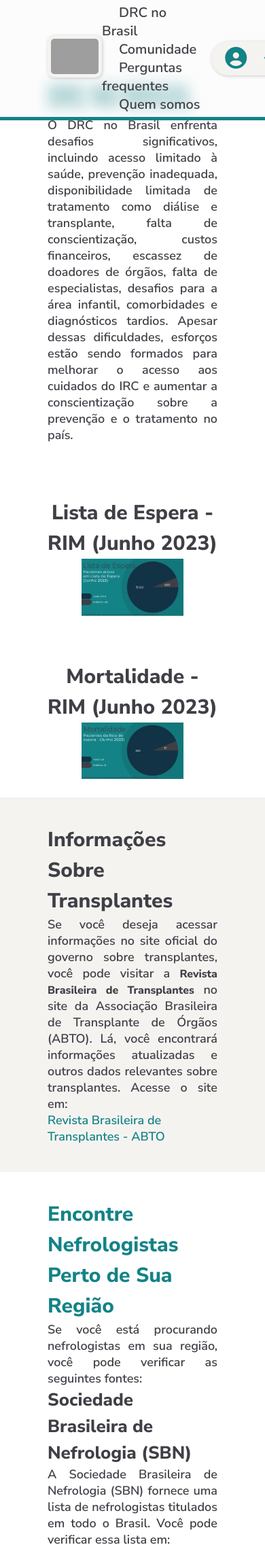
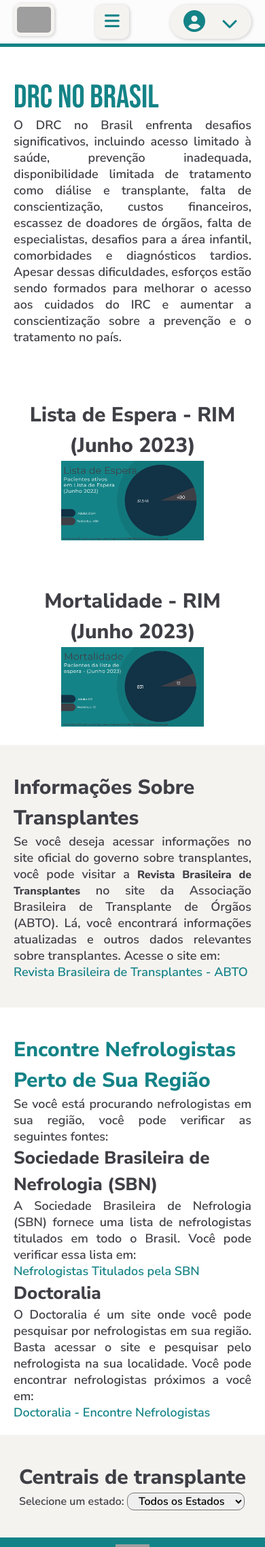
Before and after one commit to Sync-FATEC/API-NEFRO, a Flask app: page /drcBrasil in a window 390 px wide. Shown: the top 2276 px of the page at 68% size. Run offline with Flask 3, Linux system fonts and the light colour scheme; parts of the project's set-up code (start-up, migrations or seed data) failed here and were passed over; some libraries are stand-ins or nearby versions; grey boxes are pictures that could not be loaded.

Commit message:
Aprimoramento da responsividade do site.

```diff
--- a/src/app.py
+++ b/src/app.py
@@ -3,7 +3,7 @@ from flask_sqlalchemy import SQLAlchemy
 
 app = Flask(__name__)
 app.config.from_pyfile('config.py')
-db = SQLAlchemy(app) # Deixei comentado, para ter a execução é necessário configurar o banco;
+db = SQLAlchemy(app)
 
 from routes.views import *
 from routes.autenticar import *
--- a/src/config.py
+++ b/src/config.py
@@ -4,7 +4,7 @@ SQLALCHEMY_DATABASE_URI = \
     '{SGBD}://{usuario}:{senha}@{servidor}/{database}'.format(
         SGBD = 'mysql+mysqlconnector',
         usuario = 'root',
-        senha = 'fatec',
+        senha = '2412',
         servidor = 'localhost',
         database = 'Api'
     )
--- a/src/static/css/style.css
+++ b/src/static/css/style.css
@@ -67,6 +67,7 @@ h5{
 p {
     font-size: 18px;
     text-align: justify;
+    word-wrap: break-word;
 }
 a{
     text-decoration: none;
@@ -74,7 +75,7 @@ a{
 }
 li{
     list-style-type: none;
-    padding: 20px 0px 20px 25px;
+    padding: 20px 0px 20px 5px;
 }
 i{
     color: var(--cor-fonte-azul);
@@ -109,7 +110,6 @@ html {
 
 /* ------------------------------Header------------------------------ */
 header {
-    background-color: var(--cor-fundo-branco);
     color: var(--cor-fonte-azul);
     padding: 5px 70px;
     display: flex;
@@ -122,6 +122,89 @@ header {
     background-color: rgba(250, 250, 250, 0.5);
     user-select: none;
     z-index: 1;
+}
+
+.menuMobile {
+    display: none;
+    border-radius: var(--border-radius);
+    box-shadow: 1px 1px 5px rgba(0, 0, 0, 0.2);
+    background-color: var(--cor-fundo-branco);
+    height: 50px;
+    width: 50px;
+    align-items: center;
+    justify-content: center;
+}
+
+.menuMobile i {
+    font-size: 25px;
+}
+
+.menuMobile.ativo {
+    transform: rotate(90deg);
+    transition: 350ms;
+}
+
+
+.menuMobile.desativado {
+    transform: rotate(0deg);
+    transition: 350ms;
+}
+
+.menuMobileBox {
+    display: none;
+    color: var(--cor-fonte-cinza);
+    padding: var(--padding-fixo);
+    justify-content: space-between;
+    align-items: center;
+    position: fixed;
+    top: 94px;
+    left: 0;
+    width: calc(100% - 140px);
+    border-bottom: 5px solid var(--cor-fonte-azul);
+    background-color: rgba(250, 250, 250);
+    z-index: 1;
+}
+
+.menuMobileBox.ativo {
+    display: flex;
+    animation: abrir 350ms;
+}
+
+.menuMobileBox.desativado {
+    display: flex;
+    animation: fechar 350ms forwards;
+}
+
+@keyframes abrir {
+    from {
+        opacity: 0;
+        transform: translateY(-10px);
+    }
+    to {
+        opacity: 1;
+        transform: translateY(0px);
+    }
+
+}
+
+@keyframes fechar {
+    from {
+        opacity: 1;
+        transform: translateY(0px);
+    }
+    to {
+        opacity: 0;
+        transform: translateY(-5px);
+        display: none;
+    }
+}
+
+.menuMobileBox a {
+    color: var(--letra);
+    margin: 10px 10px;
+    font-size: 18px;
+    font-style: normal;
+    font-weight: 500;
 }
 
 .logo img {
@@ -184,6 +267,7 @@ header {
     top: 75px;
     right: 65px;
     text-align: center;
+    z-index: 2;
 }
 
 .login_box a {
@@ -335,3 +419,106 @@ footer {
 .equipe button:hover{
     box-shadow: 1px 1px 5px rgba(0, 0, 0, 0.2);
 }
+
+@media (max-width: 1100px) {
+    .container, .container-background {
+        flex-direction: column;
+        row-gap: 30px;
+    }
+
+    .rimImg {
+        margin: 0 !important;
+    }
+
+    img {
+        max-width: 100%;
+        height: auto;
+    };
+}
+
+@media (min-width: 1000px) {
+    .menuMobileBox.ativo {
+        display: none;
+    }
+}
+
+@media (max-width: 1000px) {
+    .menuMobile {
+        display: flex;
+    }
+    .menu {
+        display: none;
+    }
+}
+
+@media (max-width:660px) {
+    footer {
+        flex-direction: column;
+        gap: 15px;
+    }
+
+    footer p {
+        text-align: center;
+    }
+
+    .menuMobileBox {
+        flex-direction: column;
+        padding-top: 10px;
+        padding-bottom: 10px;
+    }
+}
+
+@media (max-width: 600px) {
+    :root {
+        --padding-fixo: 40px 30px;
+    }
+
+    .login_box {
+        right: 25px;
+    }
+
+    header {
+        padding: 5px 30px;
+        width: calc(100% - 60px);
+    }
+
+    .menuMobileBox {
+        width: calc(100% - 60px);
+    }
+
+    li {
+        padding: 10px 0px 10px 5px;
+    }
+
+}
+
+@media (max-width: 400px) {
+    :root {
+        --padding-fixo: 40px 20px;
+    }
+
+    .login_box {
+        right: 15px;
+    }
+
+    header {
+        padding: 5px 20px;
+        width: calc(100% - 40px);
+    }
+
+    .menuMobileBox {
+        width: calc(100% - 40px);
+    }
+
+    li {
+        padding: 10px 0px 10px 5px;
+    }
+
+    .menuMobileBox {
+        top: 75px;
+    }
+
+    .logo img {
+        max-width: 50px;
+    }
+}
--- a/src/static/js/profileButton.js
+++ b/src/static/js/profileButton.js
@@ -10,3 +10,20 @@ menuButton.addEventListener('click', function() {
     }
     arrow.classList.toggle('arrow_rotate');
 });
+
+let btnMenu = document.querySelector('.menuMobile')
+let menuMobileBox = document.querySelector('.menuMobileBox')
+
+btnMenu.addEventListener('click', () => {
+    if (menuMobileBox.classList.contains('ativo')) {
+        menuMobileBox.classList.remove('ativo')
+        menuMobileBox.classList.add('desativado')
+        btnMenu.classList.remove('ativo')
+        btnMenu.classList.add('desativado')
+    } else {
+        menuMobileBox.classList.remove('desativado')
+        menuMobileBox.classList.add('ativo')
+        btnMenu.classList.remove('desativado')
+        btnMenu.classList.add('ativo')
+    }
+})
--- a/src/templates/base.html
+++ b/src/templates/base.html
@@ -19,13 +19,16 @@
                 <img src="../static/img/logo padrao.svg" alt="Logo">
             </a>
         </div>
-        <nav class="menu">
+        <nav class="menu"">
             <ul>
                 <li><a href="/drcBrasil">DRC no Brasil</a></li>
                 <li><a href="/comunidade">Comunidade</a></li>
                 <li><a href="/perguntasFrequentes">Perguntas frequentes</a></li>
                 <li><a href="/quemsomos">Quem somos</a></li>
             </ul>
+        </nav>
+        <nav class="menuMobile">
+            <i class="fa-solid fa-bars"></i>
         </nav>
         <div class="profile">
             <button id="menu-button">
@@ -46,6 +49,12 @@
                 {% endif %}
             </div>
         </div>
+        <section class="menuMobileBox">
+            <a href="/drcBrasil">DRC no Brasil</a>
+            <a href="/comunidade">Comunidade</a>
+            <a href="/perguntasFrequentes">Perguntas frequentes</a>
+            <a href="/quemsomos">Quem somos</a>
+        </section>
     </header>
     <!-- POP UP DO PYTHON -- CODIGO PRA PASSAR MENSAGEM PARA O USUARIO SE NECESSARIO -->
     {% with messages = get_flashed_messages() %}
--- a/src/templates/comunidade.html
+++ b/src/templates/comunidade.html
@@ -32,7 +32,6 @@
             <input type="file" name="upload-input" id="upload-input" accept="image/*" multiple>
             <i class="fa-solid fa-download"></i>
         </label>
-    </div>
         <div class="text-blog">
             <label for="historia"></label>
             <textarea required name="historia" id="auto-resize-input" oninput="autoResize(this)" placeholder="Digite sua história"></textarea>
@@ -42,6 +41,7 @@
             <button type="submit" value="solicitar">Solicitar publicação</button>
         </div>
     </form>
+</div>
 
 </section>
 <section>
--- a/src/templates/historia.html
+++ b/src/templates/historia.html
@@ -26,15 +26,15 @@
                         <i class="fa-solid fa-ellipsis" style="transform: rotate(90deg);"></i>
                         <div class="sideOption off">
                             <a href="/reportar/{{ comentario.com_id }}"><i class="fa-solid fa-triangle-exclamation"></i> Reportar</a>
-                            {% if perfil.user_id == user.user_id %}
+                            {% if perfil.user_id == user.user_id or perfil.user_admin == False %}
                             <a href="/excluir/{{ comentario.com_id }}?q=True"><i class="fa-solid fa-triangle-exclamation"></i> Excluir</a>
                             {% endif %}
                         </div>
                     </button>
                 </div>
                 <div class="text2-comunidade">
-                    <p>História do meu filho - {{ comentario.com_nome_filho }} |
-                        Nascimento:  {{comentario.com_data.strftime('%d/%m/%Y')}}</p>
+                    <p>História do meu filho - {{ comentario.com_nome_filho }}</p>
+                    <p>Nascimento:  {{comentario.com_data.strftime('%d/%m/%Y')}}</p>
                 </div>
             </div>
 
```
Also changed, not shown: src/static/css/blog.css (+30 -2 lines). Lines whose indentation alone changed are shown as unchanged.
